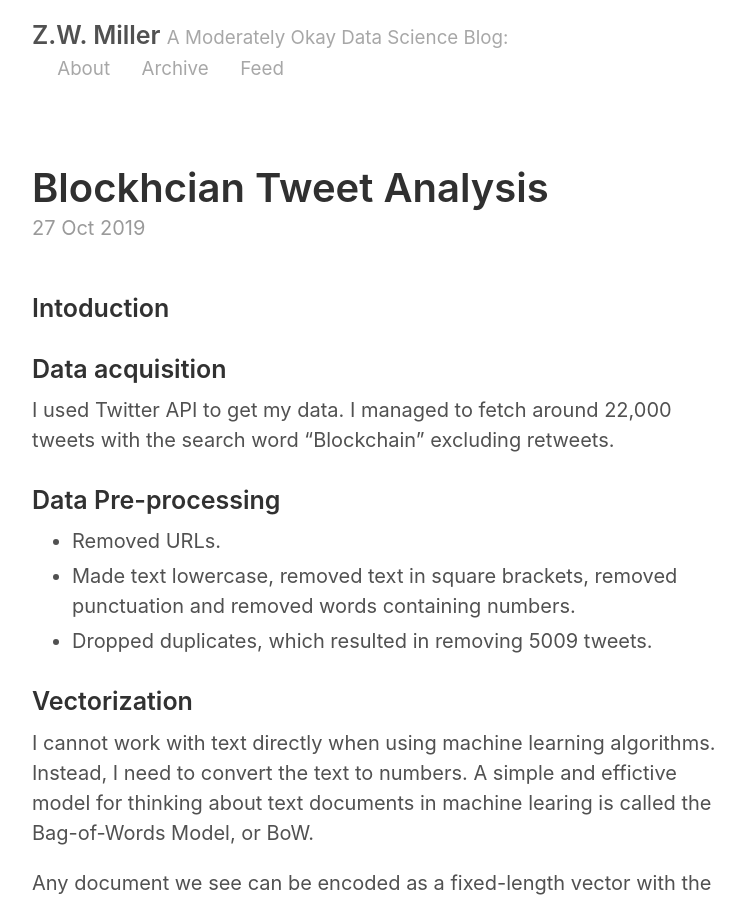
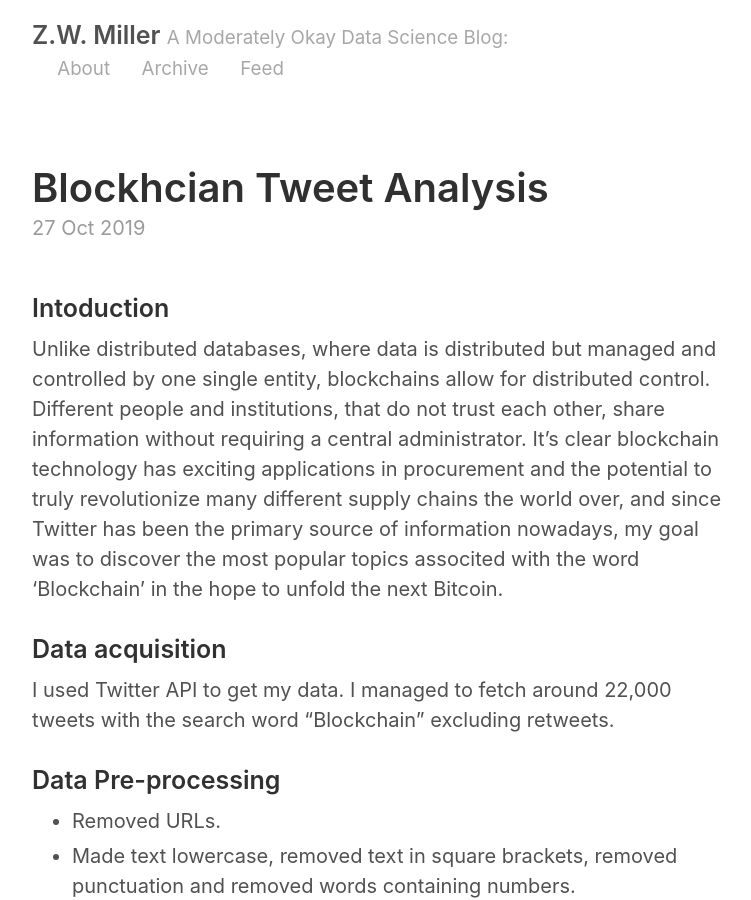
Before and after one commit to arwa1551/arwa1551.github.io, a Jekyll site: the page built from _posts/2019-10-27-Project _4.md, in a window 1280 px wide and 900 px high. Shown: the whole window, without its empty margins (258-1009 px from the left). Built offline with Jekyll 4.4.1, drawn with Linux system fonts in a browser that asks for light colours.

Commit message:
Update and rename 2019-10-27-Project _1.md to 2019-10-27-Project _4.md

```diff
--- a/_posts/2019-10-27-Project _1.md
+++ b/_posts/2019-10-27-Project _4.md
@@ -9,6 +9,7 @@ title: Blockhcian Tweet Analysis
 ![](images/word_cloud.png)
 
 ### Intoduction
+Unlike distributed databases, where data is distributed but managed and controlled by one single entity, blockchains allow for distributed control. Different people and institutions, that do not trust each other, share information without requiring a central administrator. It's clear blockchain technology has exciting applications in procurement and the potential to truly revolutionize many different supply chains the world over, and since Twitter has been the primary source of information nowadays, my goal was to discover the most popular topics associted with the word 'Blockchain' in the hope to unfold the next Bitcoin.
 
 
 
```
